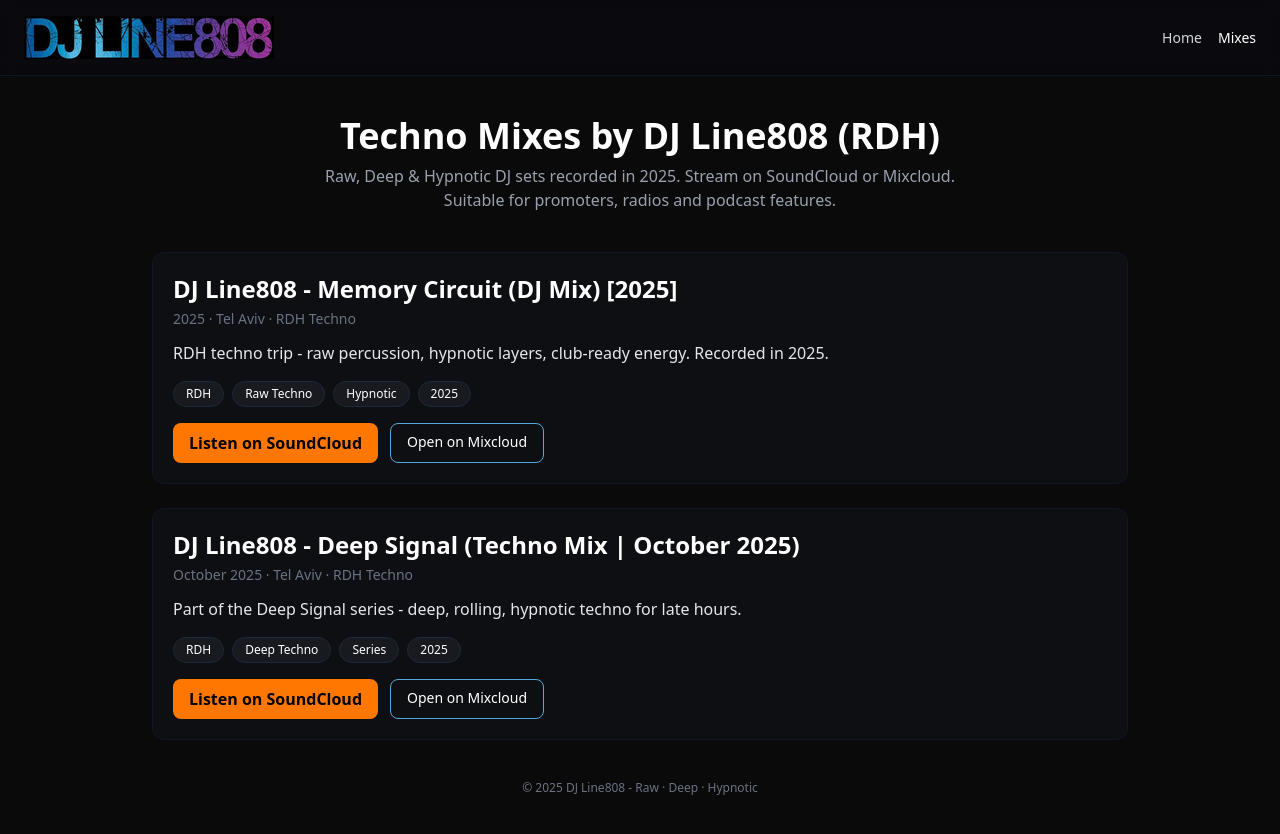
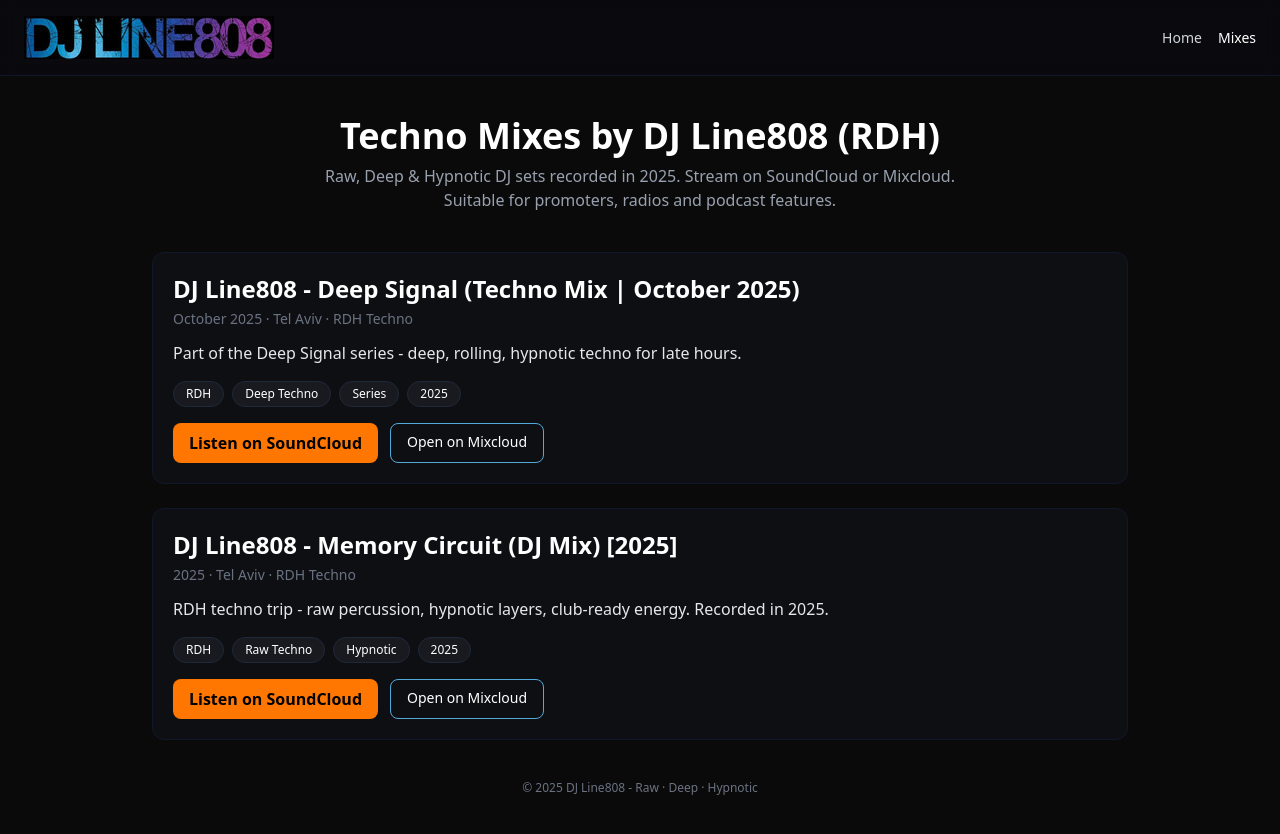
Before and after one commit to shayja/line808-front, a React (Vite) app: page /mixes in a window 1280 px wide. Built offline with nearby package versions, Linux system fonts and the light colour scheme.

Commit message:
changes mixes tracks order

```diff
--- a/src/pages/Mixes.tsx
+++ b/src/pages/Mixes.tsx
@@ -1,6 +1,16 @@
 // src/pages/Mixes.tsxß
 
 const mixes = [
+  {
+    title: "DJ Line808 - Deep Signal (Techno Mix | October 2025)",
+    date: "October 2025",
+    soundcloud: "https://soundcloud.com/line808/deep-signal-dj-mix",
+    mixcloud:
+      "https://www.mixcloud.com/line808/line808-deep-signal-techno-mix-october-2025/",
+    description:
+      "Part of the Deep Signal series - deep, rolling, hypnotic techno for late hours.",
+    tags: ["RDH", "Deep Techno", "Series", "2025"],
+  },
   {
     title: "DJ Line808 - Memory Circuit (DJ Mix) [2025]",
     date: "2025",
@@ -10,16 +20,6 @@ const mixes = [
     description:
       "RDH techno trip - raw percussion, hypnotic layers, club-ready energy. Recorded in 2025.",
     tags: ["RDH", "Raw Techno", "Hypnotic", "2025"],
-  },
-  {
-    title: "DJ Line808 - Deep Signal (Techno Mix | October 2025)",
-    date: "October 2025",
-    soundcloud: "https://soundcloud.com/line808/deep-signal-dj-mix",
-    mixcloud:
-      "https://www.mixcloud.com/line808/line808-deep-signal-techno-mix-october-2025/",
-    description:
-      "Part of the Deep Signal series - deep, rolling, hypnotic techno for late hours.",
-    tags: ["RDH", "Deep Techno", "Series", "2025"],
   },
 ];
 
```
